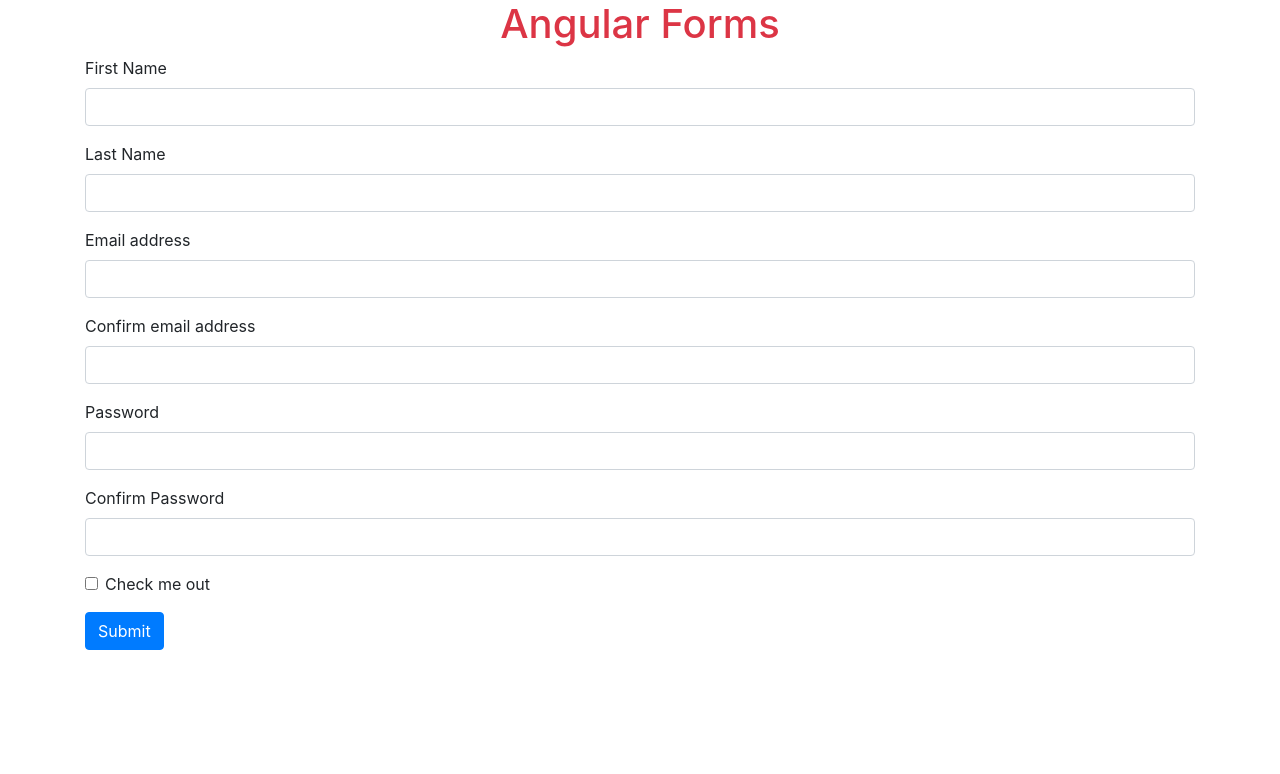
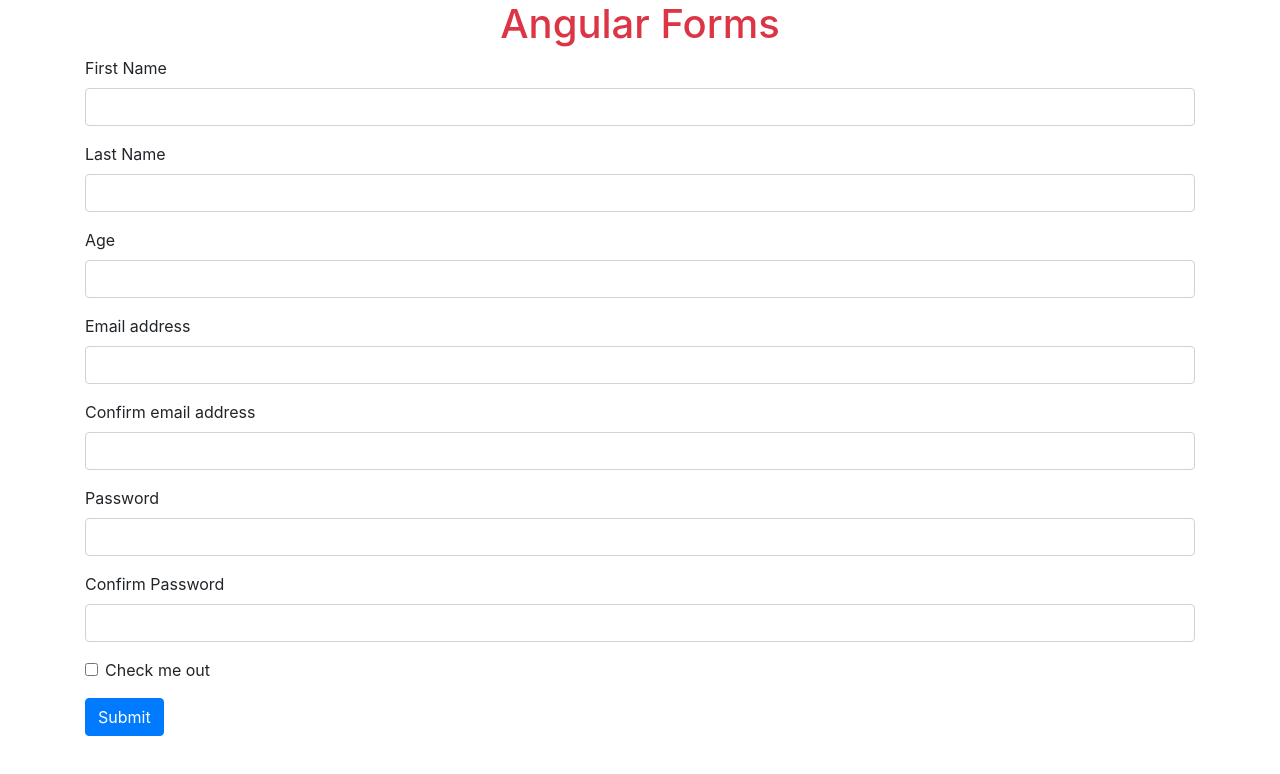
Before and after one commit to mennaelnokally22/Angular-Forms, an Angular app: page / in a window 1280 px wide. Shown: the top 774 px of the page. Built offline with nearby package versions, Linux system fonts and the light colour scheme.

Commit message:
👌 UPDATE: Added age form control

```diff
--- a/src/app/reactive-form/reactive-form.component.html
+++ b/src/app/reactive-form/reactive-form.component.html
@@ -43,6 +43,35 @@
         </span>
       </span>
     </div>
+
+    <div class="form-group">
+      <label for="age">Age</label>
+      <input
+        type="number"
+        class="form-control"
+        id="age"
+        formControlName="age"
+        [ngClass]="{
+          'is-invalid':
+            infoForm.get('age').touched && infoForm.get('age').invalid
+        }"
+      />
+      <span class="invalid-feedback">
+        <span *ngIf="infoForm.get('age').errors?.required">
+          Please enter your age.
+        </span>
+        <span
+          *ngIf="
+            infoForm.get('age').errors?.age &&
+            !infoForm.get('age').errors?.required
+          "
+        >
+          The age name must be between {{ infoForm.get("age").errors?.min }} and
+          {{ infoForm.get("age").errors?.max }}.
+        </span>
+      </span>
+    </div>
+
     <div class="form-group" formGroupName="emailGroup">
       <div class="form-group">
         <label for="exampleInputEmail1">Email address</label>
--- a/src/app/reactive-form/reactive-form.component.ts
+++ b/src/app/reactive-form/reactive-form.component.ts
@@ -20,6 +20,16 @@ function controlsMatcher(controlGroupName: string): ValidatorFn {
   };
 }
 
+function validateAge(min: number, max: number): ValidatorFn {
+  return (
+    control: AbstractControl
+  ): { [key: string]: boolean | number } | null => {
+    return isNaN(control.value) || control.value < min || control.value > max
+      ? { age: true, min, max }
+      : null;
+  };
+}
+
 @Component({
   selector: "app-reactive-form",
   templateUrl: "./reactive-form.component.html",
@@ -33,6 +43,7 @@ export class ReactiveFormComponent implements OnInit {
     this.infoForm = this.formBuilder.group({
       firstName: ["", [Validators.required, Validators.minLength(3)]],
       lastName: ["", [Validators.required, Validators.minLength(3)]],
+      age: [null, [Validators.required, validateAge(15, 90)]],
       emailGroup: this.formBuilder.group(
         {
           email: ["", [Validators.required, Validators.email]],
```
